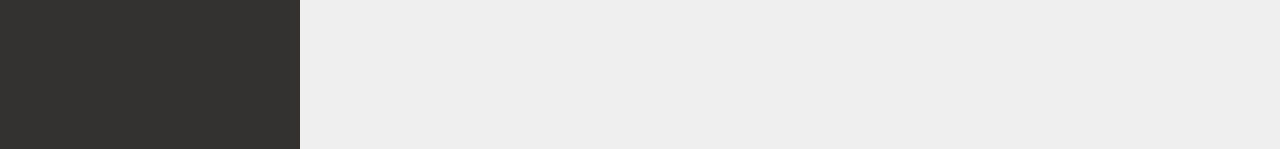
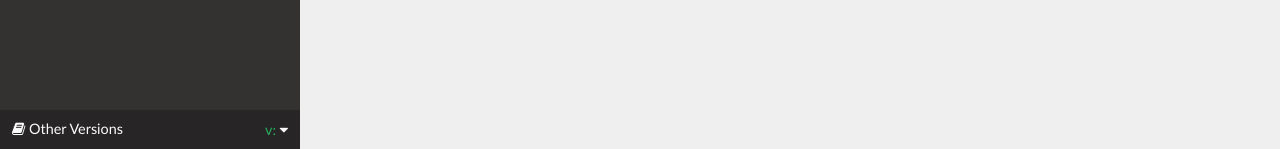
Before and after one commit to BertilleTierny/documentation_sphynx, a Sphinx documentation site: the page built from sphynx_documentation/source/index.rst, in a window 1280 px wide. Shown: the part 748-897 px from the top of the page. Built offline with Sphinx 7.4.7 and the Read the Docs theme 3.1.0, drawn with Linux system fonts in a browser that asks for light colours.

Commit message:
modification of conf

```diff
--- a/sphynx_documentation/source/conf.py
+++ b/sphynx_documentation/source/conf.py
@@ -33,11 +33,16 @@ html_static_path = ['_static']
 html_css_files = ['custom.css']
 language = 'fr'
 
+# Context for sphinx-multiversion
+html_context = {
+    'current_version': 'latest',
+    'versions': [('latest', '/')],
+}
 #versioning avec sphinx
 smv_tag_whitelist = r'^\d+\.\d+.*$|latest'  # all tags of form *.*.x and latest
 
 # Whitelist pattern for branches (set to '' to ignore all branches)
-smv_branch_whitelist =  r'^.*$'  # all branches
+# smv_branch_whitelist =  r'^.*$'  # all branches
 # smv_branch_whitelist =  r'^(master)$' #
 smv_released_pattern = r'^tags/.*$'
 smv_latest_version = '0.0.1'
```
